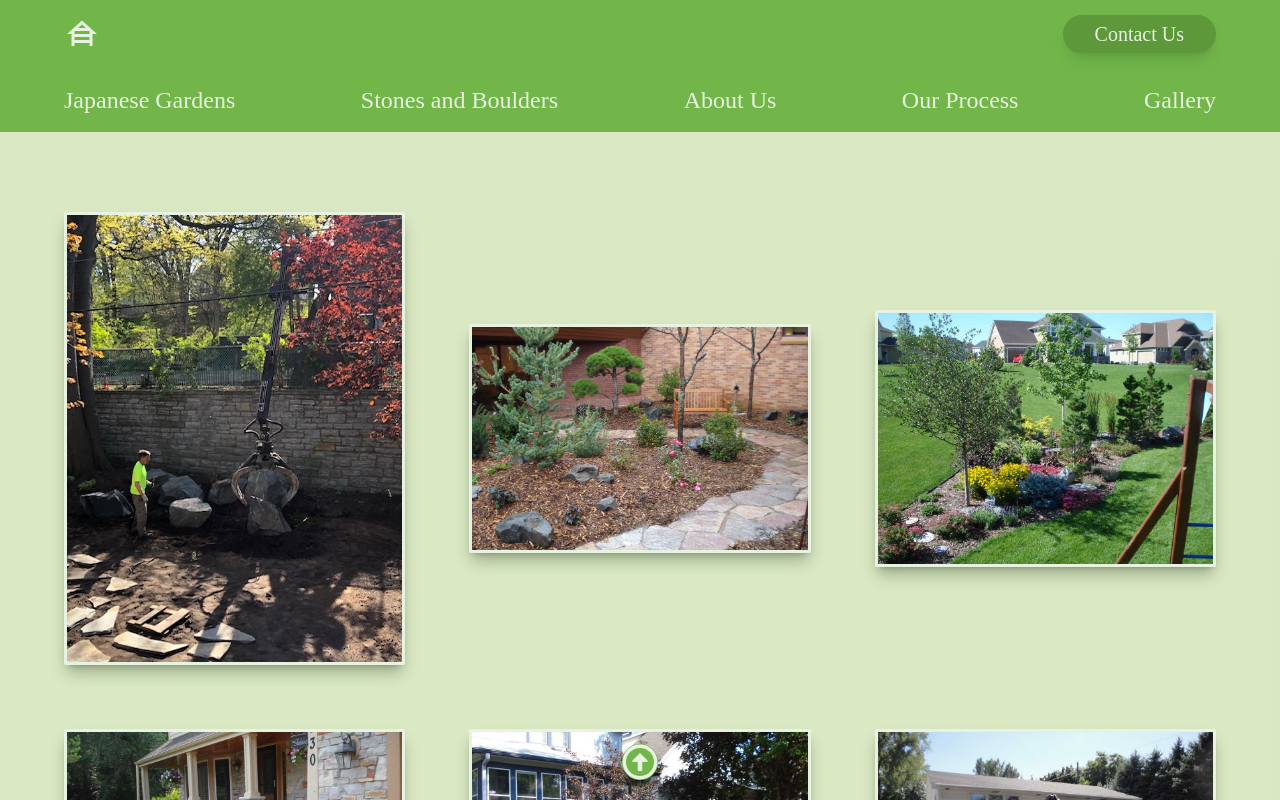
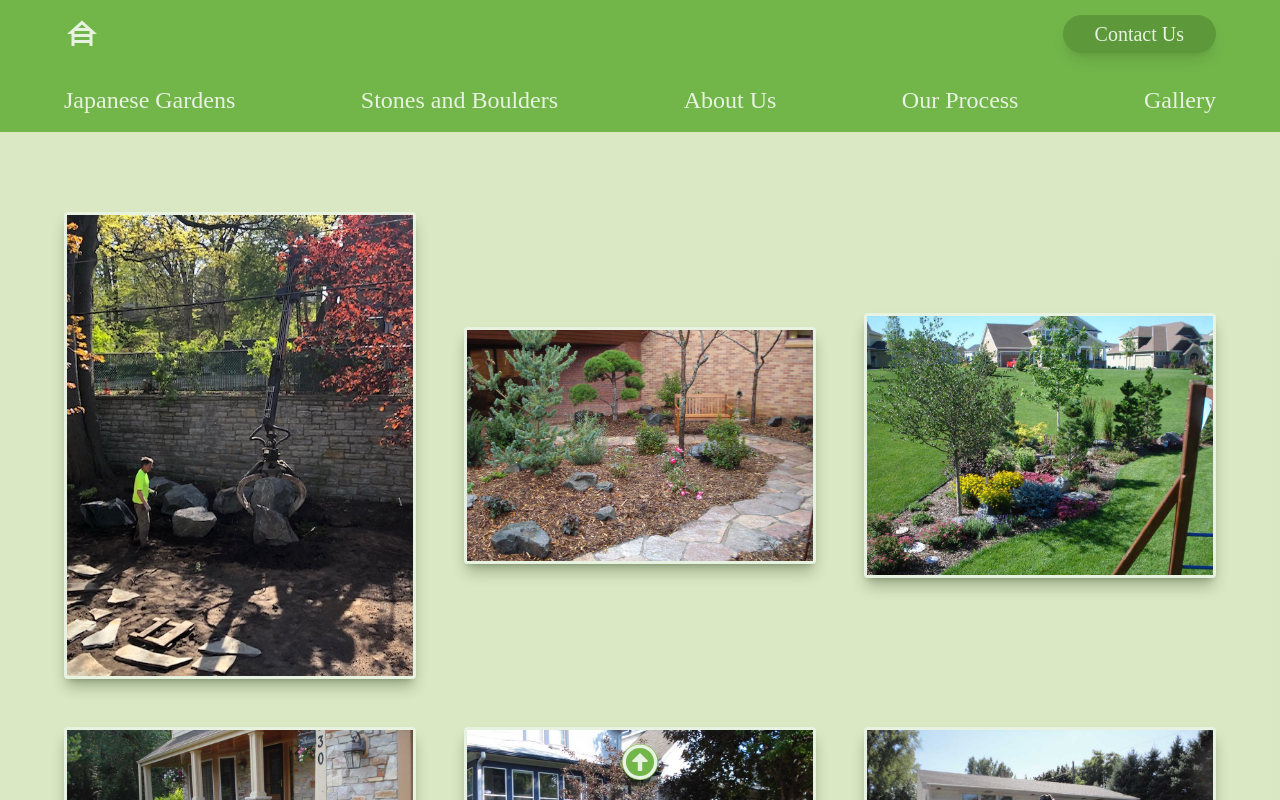
Before and after one commit to latz09/living-space-landscapes, a Next.js app: page /gallery in a window 1280 px wide. Shown: the top 800 px of the page. Built offline with nearby package versions, Linux system fonts and the light colour scheme; a web font is replaced by a local one.

Commit message:
reverted image settings

```diff
--- a/pages/gallery/index.js
+++ b/pages/gallery/index.js
@@ -23,22 +23,18 @@ const Gallery = () => {
 				}
 			/>
 
-			<div className='grid lg:grid-cols-2 xl:grid-cols-3 gap-24 lg:gap-16 place-items-center md:px-[5vw] py-10 lg:py-20 bg-landscape-500/30'>
+			<div className='grid lg:grid-cols-2 xl:grid-cols-3  gap-24  lg:gap-12 place-items-center md:px-[5vw] py-10 lg:py-20 bg-landscape-500/30'>
 				{galleryImages.map((image, index) => (
-
-					<div key={`${image.directory}-${index + 1}`}>
-						{' '}
-
-						{/* Use a unique identifier for the key */}
+					<div key={index}>
 						<motion.div
-							className='shadow-lg shadow-dark/30 grid place-items-center transition duration-700 border-light border-y-[3px] lg:border-x-[3px] lg:rounded-sm'
-							initial={{ opacity: 1, scale:.95 }}
-							whileInView={{ opacity: 1, y: 0, scale: 1}}
+							className='shadow-lg shadow-dark/30 grid place-items-center transition duration-700 border-y-[3px] lg:border-x-[3px] border-light lg:rounded'
+							initial={{ scale: 0.95 }}
+							whileInView={{ scale: 1 }}
 							transition={{ duration: 0.4 }}
 						>
-							{/* Set priority to true for the first 5 images */}
+							{/* Set priority to true for the first 5-6 images */}
 							<Image src={image.image} alt={image.alt} priority={index < 5}
-                            placeholder='blur'
+                                placeholder='blur'
                             />
 						</motion.div>
 					</div>
```
